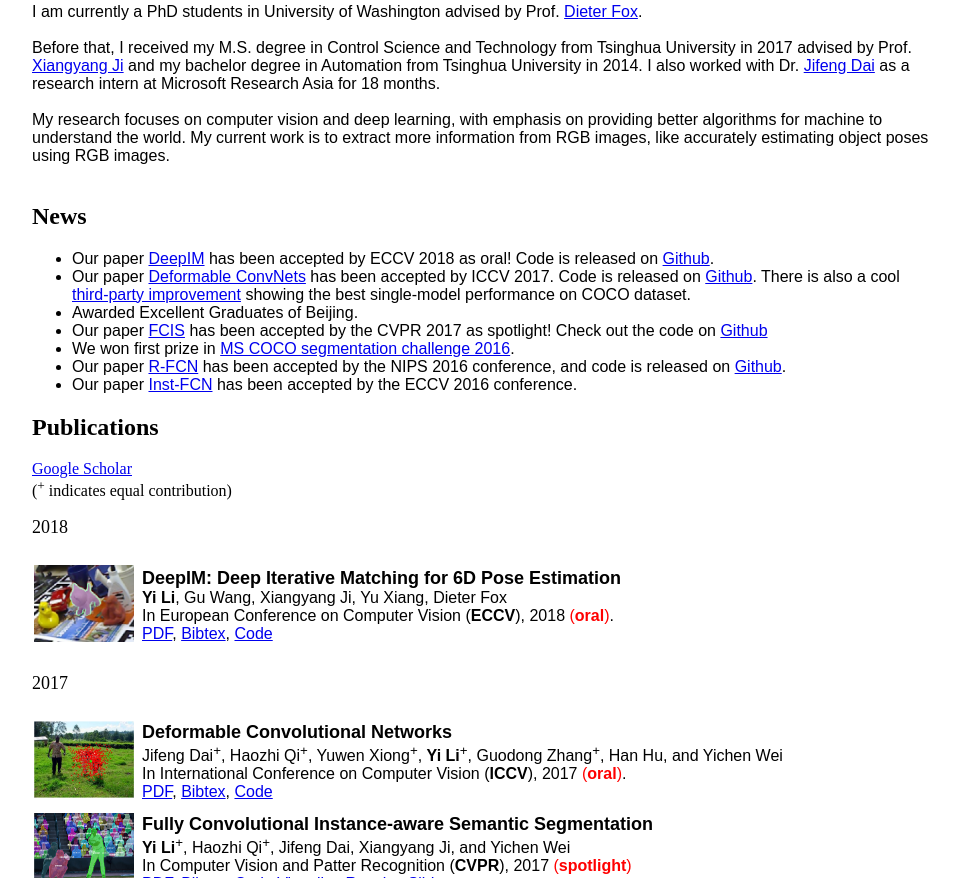
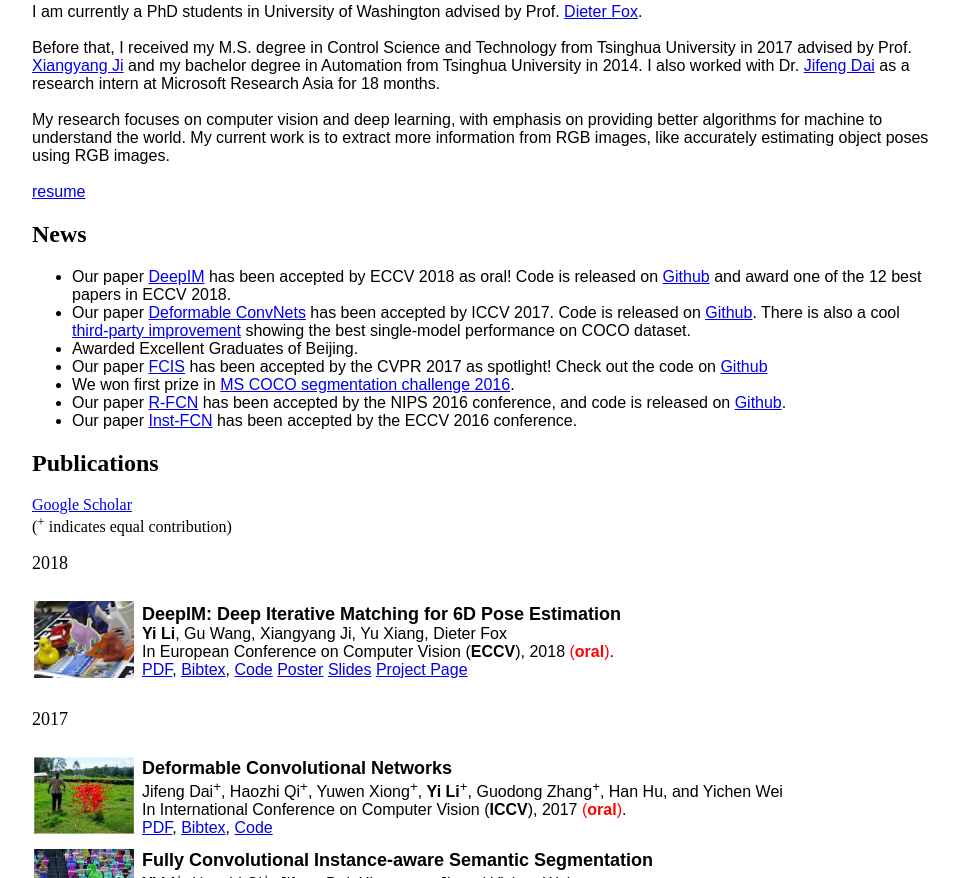
Before and after one commit to liyi14/liyi14.github.io, a plain HTML site: page index.html in a window 1280 px wide. Shown: the part 329-1207 px from the top of the page, without its empty margins (133-1092 px from the left). Drawn offline with Linux system fonts and the light colour scheme.

Commit message:
add resume, update DeepIM

```diff
--- a/index.html
+++ b/index.html
@@ -39,10 +39,11 @@
           	My research focuses on computer vision and deep learning, with emphasis on
           	providing better algorithms for machine to understand the world. My current
           	work is to extract more information from RGB images, like accurately estimating object poses using RGB images.<br/><br/>
+            <a target='_blank' href='./ref/Yi_s_CV.pdf'>resume</a>
           	</font>
           <h2>News</h2>
           <ul>
-            <li><font face="Arial"; font size='3'>Our paper <a href="https://arxiv.org/abs/1804.00175">DeepIM</a> has been accepted by ECCV 2018 as oral! Code is released on <a href="https://github.com/liyi14/mx-DeepIM">Github</a>.</font></li>
+            <li><font face="Arial"; font size='3'>Our paper <a href="https://arxiv.org/abs/1804.00175">DeepIM</a> has been accepted by ECCV 2018 as oral! Code is released on <a href="https://github.com/liyi14/mx-DeepIM">Github</a> and award one of the 12 best papers in ECCV 2018.</font></li>
             <li><font face="Arial"; font size='3'>Our paper <a href="https://arxiv.org/abs/1703.06211">Deformable ConvNets</a> has been accepted by ICCV 2017. Code is released on <a href="https://github.com/msracver/Deformable-ConvNets">Github</a>. There is also a cool <a href="https://github.com/bharatsingh430/Deformable-ConvNets">third-party improvement</a> showing the best single-model performance on COCO dataset.</font></li>
             <li><font face="Arial"; font size='3'>Awarded Excellent Graduates of Beijing. <br/></font></li>
             <li><font face="Arial"; font size='3'>Our paper <a href="https://arxiv.org/abs/1611.07709">FCIS</a> has been accepted by the CVPR 2017 as spotlight! Check out the code on <a href="https://github.com/msracver/FCIS">Github</a></font></li>
@@ -72,6 +73,9 @@
                     <a target='_blank' href='https://arxiv.org/abs/1804.00175'>PDF</a>,
                   	<a href="javascript:toggle_visibility('li-eccv18')">Bibtex</a>,
                   	<a target='_blank' href='https://github.com/liyi14/mx-DeepIM'>Code</a>
+                  	<a target='_blank' href='https://github.com/liyi14/mx-DeepIM'>Poster</a>
+                  	<a target='_blank' href='https://youtu.be/zKe3D8w0NJE'>Slides</a>
+                  	<a target='_blank' href='https://rse-lab.cs.washington.edu/projects/deepim/'>Project Page</a>
                   </font>
                   <pre id="li-eccv18" xml:space="preserve" style="display: none; font-size: 12px">
 @article{li2018deepim,
```
Also changed, not shown: 2 other files.
